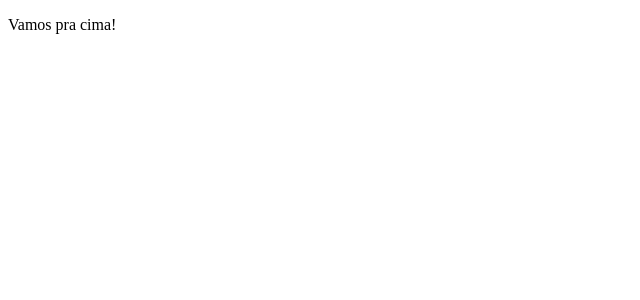
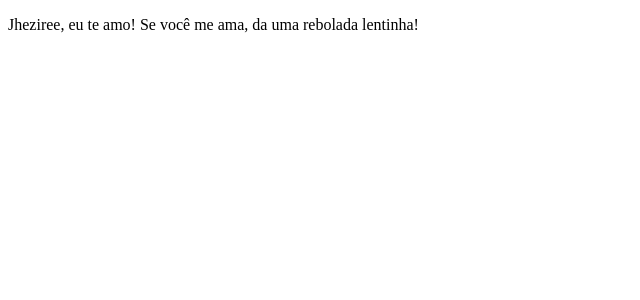
Before and after one commit to stainerf/clone-tabnews, a Next.js app: page / in a window 1280 px wide. Shown: the top 300 px of the page, without its empty margins (0-640 px from the left). Built offline with nearby package versions, Linux system fonts and the light colour scheme.

Commit message:
adiciona frase impactante

```diff
--- a/pages/index.js
+++ b/pages/index.js
@@ -1,5 +1,5 @@
 function Home() {
-  return <p>Vamos pra cima!</p>;
+  return <p>Jheziree, eu te amo! Se você me ama, da uma rebolada lentinha!</p>;
 }
 
 function teste() {
```
